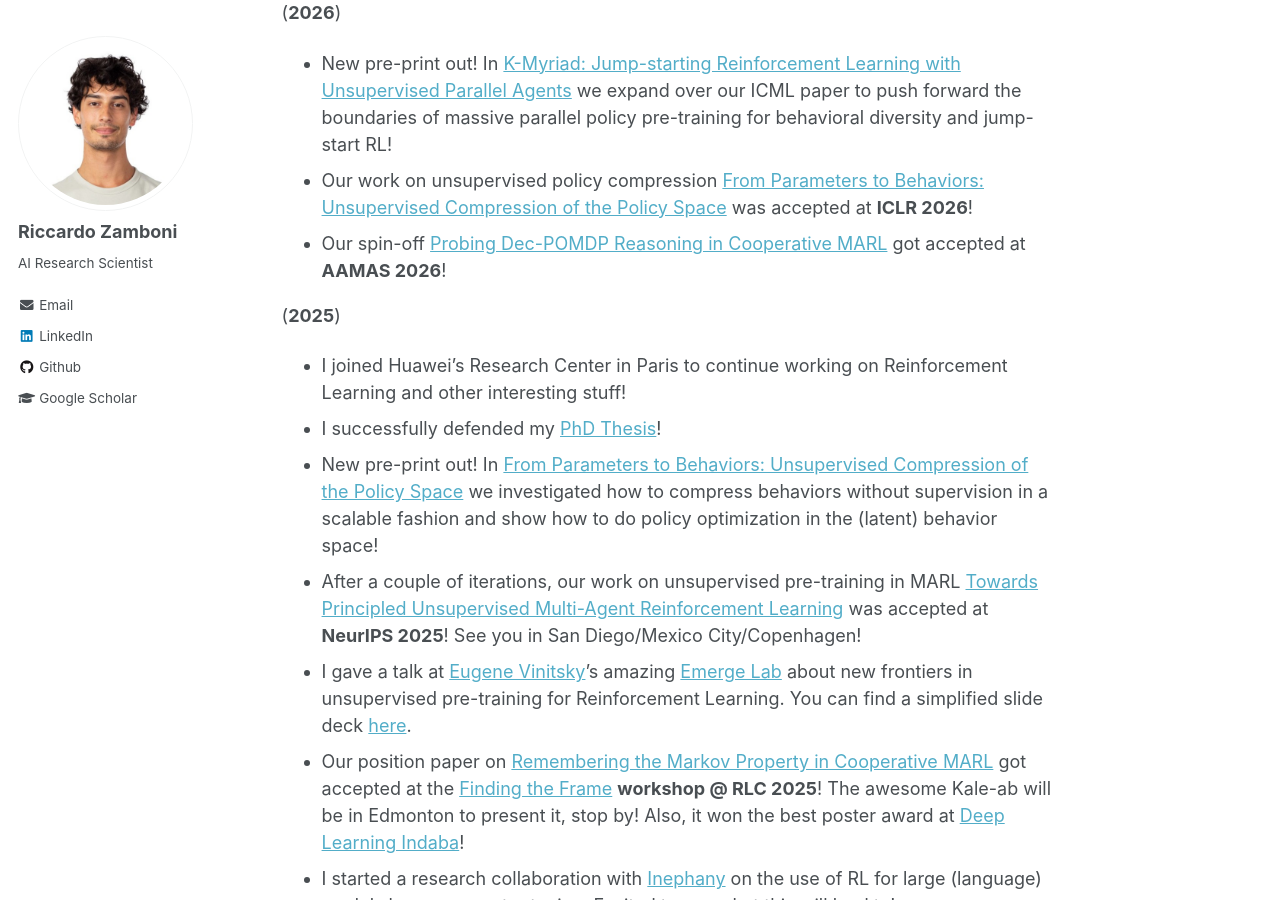
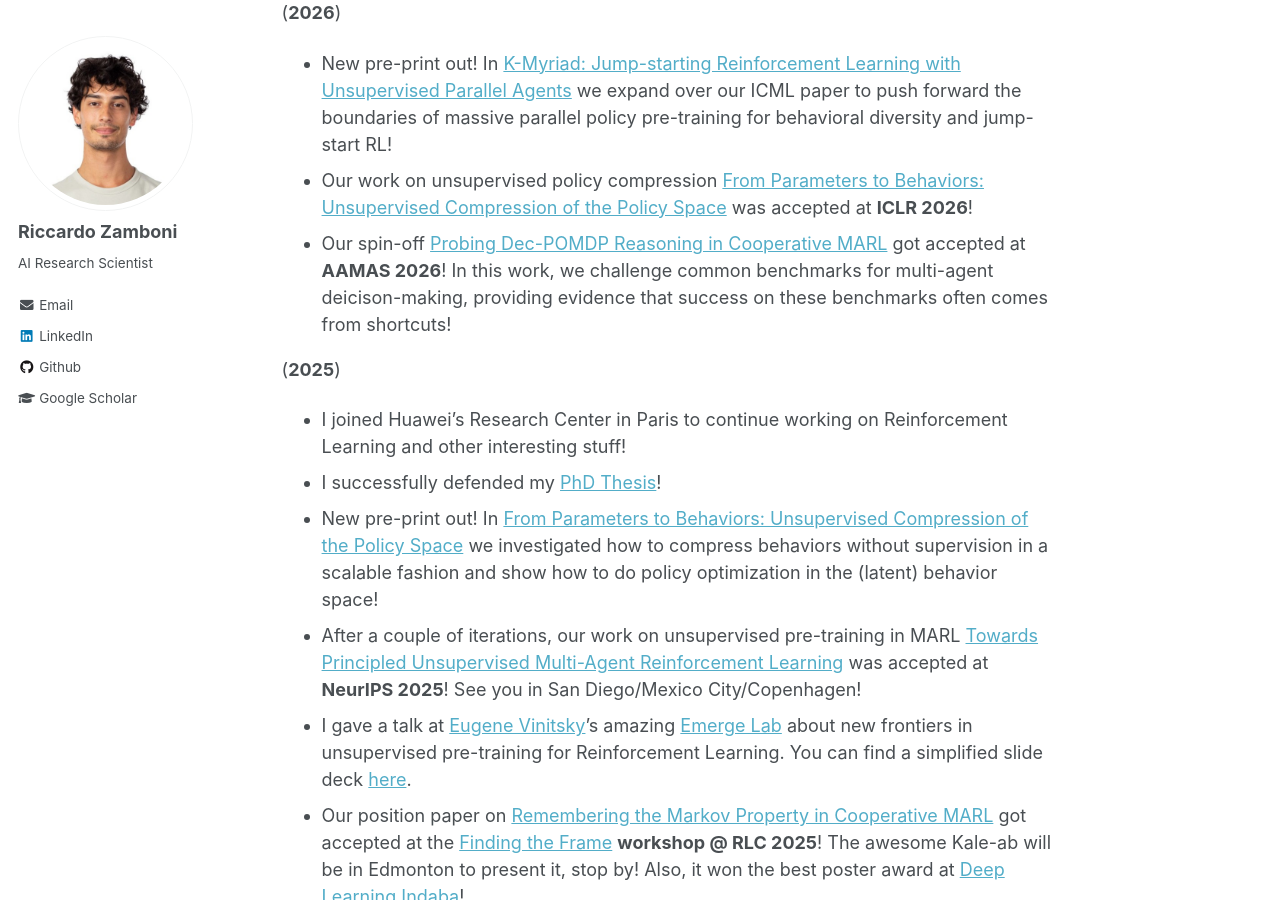
Before and after one commit to RiccZamboni/ricczamboni.github.io, a Jekyll site: the page built from _pages/about.md, in a window 1280 px wide and 900 px high, scrolled down 786 px. Built offline with Jekyll 4.4.1, drawn with Linux system fonts in a browser that asks for light colours.

Commit message:
Enhance description of AAMAS 2026 paper acceptance
Added context to the acceptance of the AAMAS 2026 paper, highlighting the challenges to common benchmarks in multi-agent decision-making.

```diff
--- a/_pages/about.md
+++ b/_pages/about.md
@@ -25,7 +25,7 @@ News et al.
 (**2026**)
 - New pre-print out! In [K-Myriad: Jump-starting Reinforcement Learning with Unsupervised Parallel Agents](https://arxiv.org/abs/2601.18580) we expand over our ICML paper to push forward the boundaries of massive parallel policy pre-training for behavioral diversity and jump-start RL!
 - Our work on unsupervised policy compression [From Parameters to Behaviors: Unsupervised Compression of the Policy Space](https://arxiv.org/abs/2509.22566) was accepted at **ICLR 2026**!
-- Our spin-off [Probing Dec-POMDP Reasoning in Cooperative MARL](https://arxiv.org/abs/2602.20804) got accepted at **AAMAS 2026**!
+- Our spin-off [Probing Dec-POMDP Reasoning in Cooperative MARL](https://arxiv.org/abs/2602.20804) got accepted at **AAMAS 2026**! In this work, we challenge common benchmarks for multi-agent deicison-making, providing evidence that success on these benchmarks often comes from shortcuts!
 
 (**2025**)
 
```
